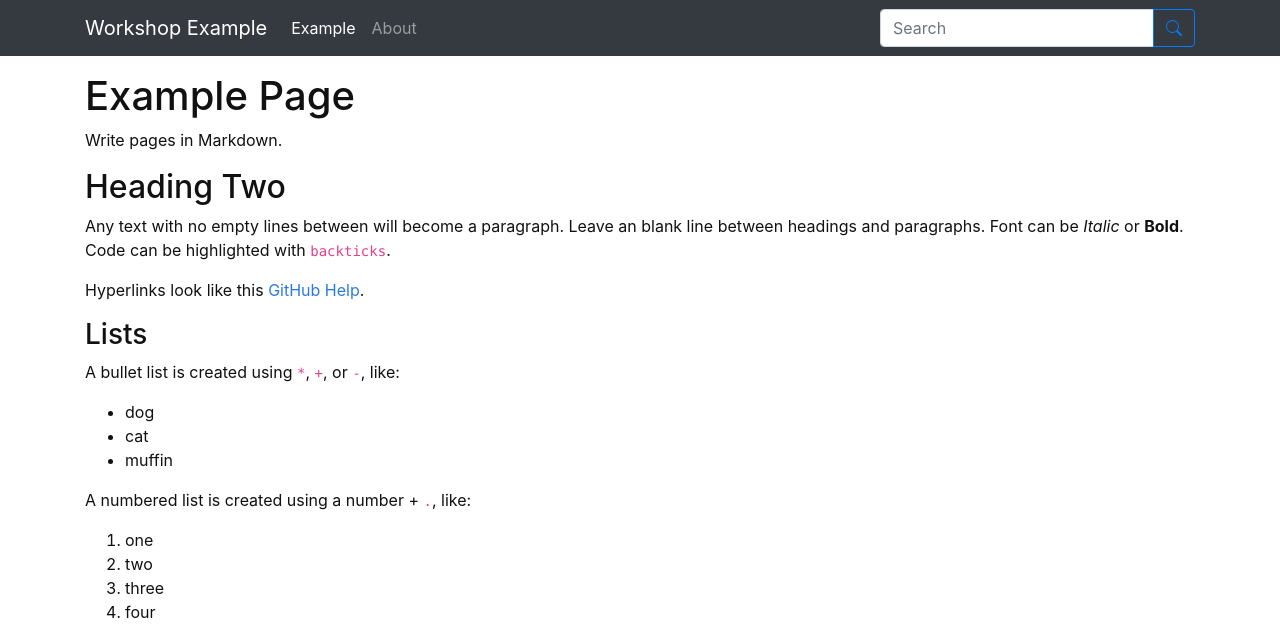
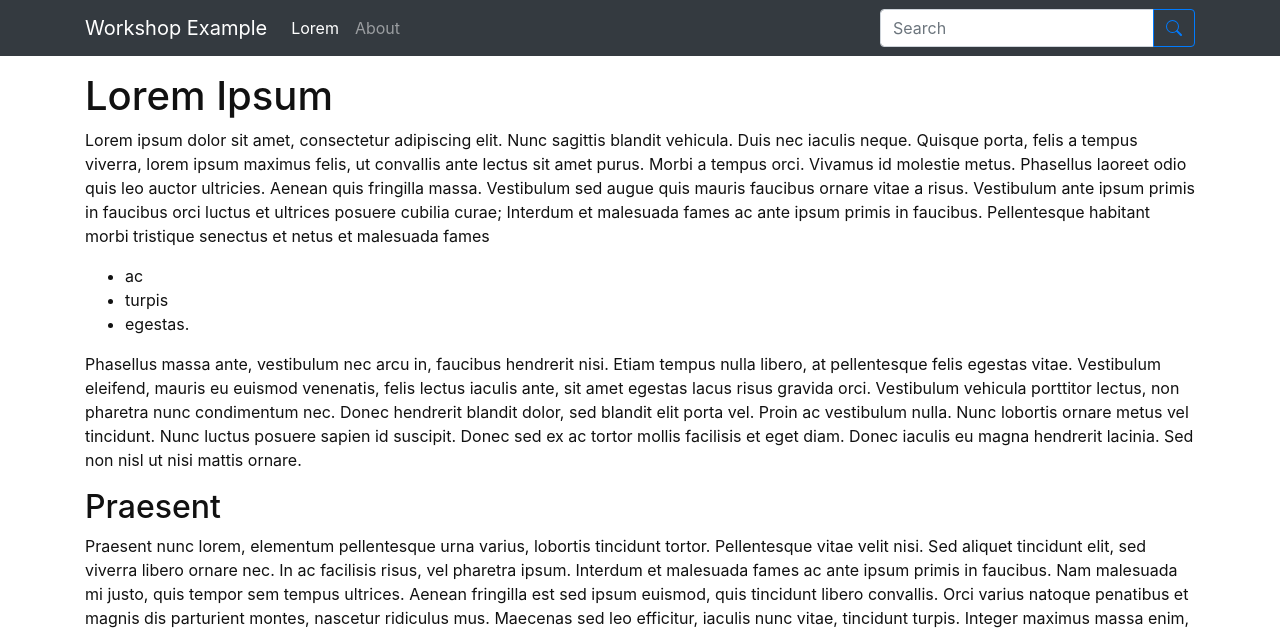
Before and after one commit to evanwill/workshop-example, a Jekyll site: the page built from pages/example.md, in a window 1280 px wide and 1400 px high. Shown: the top 633 px of the window. Built offline with Jekyll 4.4.1, drawn with Linux system fonts in a browser that asks for light colours; some of the changed text lies outside the part shown.

```diff
--- a/pages/example.md
+++ b/pages/example.md
@@ -1,50 +1,17 @@
 ---
-title: Example Page
-nav: Example
+title: Lorem Ipsum
+nav: Lorem
 nav_order: 1
 ---
 
-Write pages in Markdown.
+Lorem ipsum dolor sit amet, consectetur adipiscing elit. Nunc sagittis blandit vehicula. Duis nec iaculis neque. Quisque porta, felis a tempus viverra, lorem ipsum maximus felis, ut convallis ante lectus sit amet purus. Morbi a tempus orci. Vivamus id molestie metus. Phasellus laoreet odio quis leo auctor ultricies. Aenean quis fringilla massa. Vestibulum sed augue quis mauris faucibus ornare vitae a risus. Vestibulum ante ipsum primis in faucibus orci luctus et ultrices posuere cubilia curae; Interdum et malesuada fames ac ante ipsum primis in faucibus. Pellentesque habitant morbi tristique senectus et netus et malesuada fames
 
-## Heading Two
+- ac
+- turpis
+- egestas.
 
-Any text with no empty lines between will become a paragraph.
-Leave an blank line between headings and paragraphs.
-Font can be *Italic* or **Bold**.
-Code can be highlighted with `backticks`.
+Phasellus massa ante, vestibulum nec arcu in, faucibus hendrerit nisi. Etiam tempus nulla libero, at pellentesque felis egestas vitae. Vestibulum eleifend, mauris eu euismod venenatis, felis lectus iaculis ante, sit amet egestas lacus risus gravida orci. Vestibulum vehicula porttitor lectus, non pharetra nunc condimentum nec. Donec hendrerit blandit dolor, sed blandit elit porta vel. Proin ac vestibulum nulla. Nunc lobortis ornare metus vel tincidunt. Nunc luctus posuere sapien id suscipit. Donec sed ex ac tortor mollis facilisis et eget diam. Donec iaculis eu magna hendrerit lacinia. Sed non nisl ut nisi mattis ornare.
 
-Hyperlinks look like this [GitHub Help](https://help.github.com/).
+## Praesent
 
-### Lists
-
-A bullet list is created using `*`, `+`, or `-`, like:
-
-- dog
-- cat
-- muffin
-
-A numbered list is created using a number + `.`, like:
-
-1. one
-2. two
-6. three
-2. four
-
-Horizontal rule:
-
---------------
-
-{% include figure.html img="https://upload.wikimedia.org/wikipedia/commons/thumb/b/b1/VAN_CAT.png/480px-VAN_CAT.png" alt="white cat" caption="I found this [Cat image on Wikimedia](https://commons.wikimedia.org/wiki/File:VAN_CAT.png)." %}
-
-> A block quote.
-> Is like this.
-{:.blockquote}
-
-### A Table
-
-| header | column a | column b |
-| --- | --- | --- |
-| dogs | 3 | 6 |
-| cats | 3 | 6 |
-| muffins | 15 | 30 |
-{:.table .table-striped}
+Praesent nunc lorem, elementum pellentesque urna varius, lobortis tincidunt tortor. Pellentesque vitae velit nisi. Sed aliquet tincidunt elit, sed viverra libero ornare nec. In ac facilisis risus, vel pharetra ipsum. Interdum et malesuada fames ac ante ipsum primis in faucibus. Nam malesuada mi justo, quis tempor sem tempus ultrices. Aenean fringilla est sed ipsum euismod, quis tincidunt libero convallis. Orci varius natoque penatibus et magnis dis parturient montes, nascetur ridiculus mus. Maecenas sed leo efficitur, iaculis nunc vitae, tincidunt turpis. Integer maximus massa enim, eu vulputate neque convallis at. Vestibulum viverra lectus ultrices tortor vestibulum, at vestibulum neque elementum. Sed in sapien in quam ornare faucibus. Nam quis consequat nibh, at pellentesque sapien. Fusce imperdiet imperdiet tortor a auctor.
```
Also changed, not shown: pages/about.md (+5 -1 lines).
